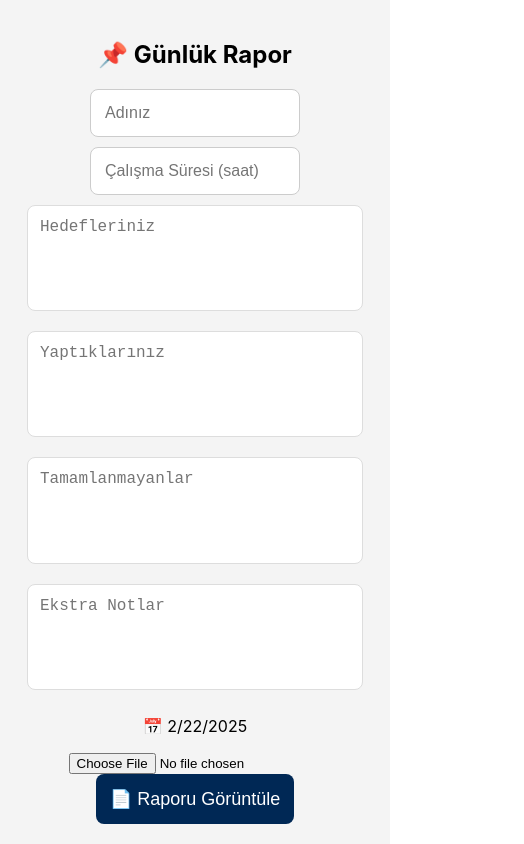
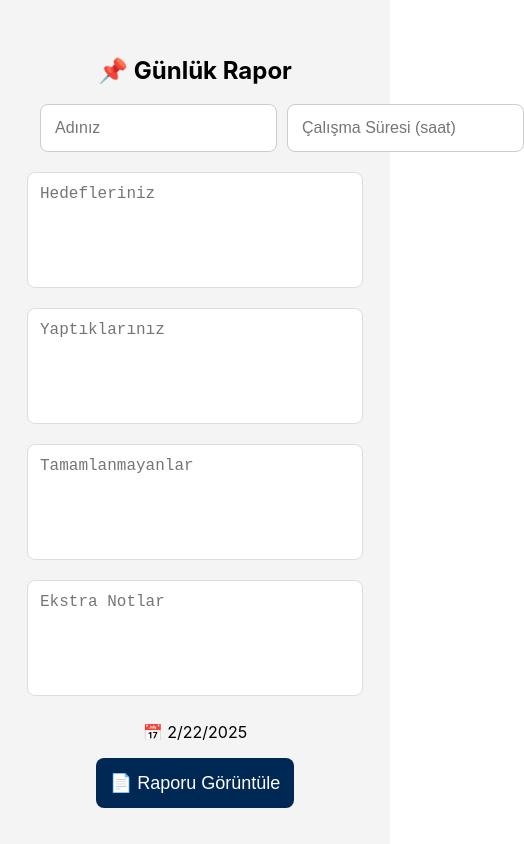
Before and after one commit to nazlinres01/report-app, a React (Create React App) app: page / in a window 390 px wide. Shown: the whole page, 524 px wide, since content can reach past the window. Built offline with nearby package versions, Linux system fonts and the light colour scheme.

Commit message:
updated mobile design

```diff
--- a/src/pages/Home.jsx
+++ b/src/pages/Home.jsx
@@ -25,40 +25,27 @@ function Home() {
     }
   };
 
-  const handleGorselYukle = (e) => {
-    const file = e.target.files[0];
-    if (file) {
-      const reader = new FileReader();
-      reader.onloadend = () => {
-        setGorseller((prevGorseller) => [...prevGorseller, { src: reader.result, name: file.name }]);
-      };
-      reader.readAsDataURL(file);
-    }
-  };
-
-  const handleGorselSil = (index) => {
-    setGorseller((prevGorseller) => prevGorseller.filter((_, i) => i !== index));
-  };
-
   return (
     <div style={styles.page}>
       <h2 style={styles.title}>📌 Günlük Rapor</h2>
 
       <div style={styles.row}>
+        <div style={styles.doubleInputContainer}>
           <input
             type="text"
             value={isim}
             onChange={(e) => setIsim(e.target.value)}
             placeholder="Adınız"
-          style={styles.input}
+            style={styles.doubleInput}
           />
           <input
             type="number"
             value={calismaSuresi}
             onChange={(e) => setCalismaSuresi(e.target.value)}
             placeholder="Çalışma Süresi (saat)"
-          style={styles.input}
+            style={styles.doubleInput}
           />
+        </div>
       </div>
 
       <textarea
@@ -88,27 +75,9 @@ function Home() {
 
       <p style={styles.date}>📅 {tarih}</p>
 
-      <div style={styles.fileUpload}>
-        <input type="file" onChange={handleGorselYukle} />
-        {gorseller.length > 0 && (
-          <div style={styles.imageList}>
-            {gorseller.map((gorsel, index) => (
-              <div key={index} style={styles.imageItem}>
-                <p style={styles.imageName}>{gorsel.name}</p>
-                <button onClick={() => handleGorselSil(index)} style={styles.deleteButton}>
-                  ❌
-                </button>
-              </div>
-            ))}
-          </div>
-        )}
-      </div>
-
       {hata && <p style={styles.error}>{hata}</p>}
 
-      <button onClick={handleClick} style={styles.button}>
-        📄 Raporu Görüntüle
-      </button>
+      <button onClick={handleClick} style={styles.button}>📄 Raporu Görüntüle</button>
     </div>
   );
 }
@@ -132,14 +101,17 @@ const styles = {
   },
   row: {
     display: "flex",
-    flexDirection: "row",
+    justifyContent: "center",
+    width: "100%",
+    marginBottom: "10px",
+  },
+  doubleInputContainer: {
+    display: "flex",
     gap: "10px",
     width: "100%",
-    justifyContent: "center",
-    flexWrap: "wrap",
   },
-  input: {
-    width: "180px",
+  doubleInput: {
+    flex: 1,
     padding: "14px",
     fontSize: "16px",
     borderRadius: "8px",
```
Lines whose indentation alone changed are shown as unchanged.
